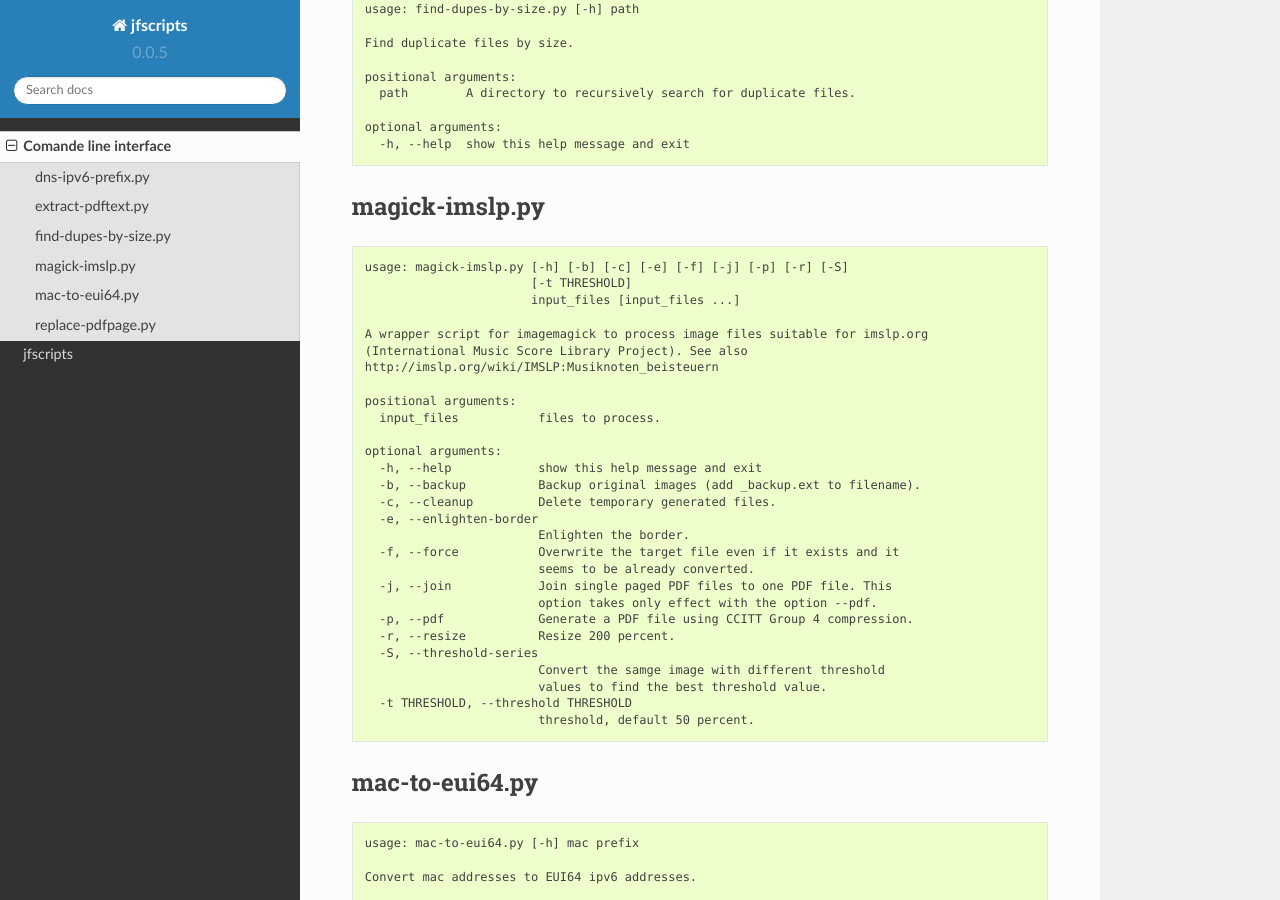
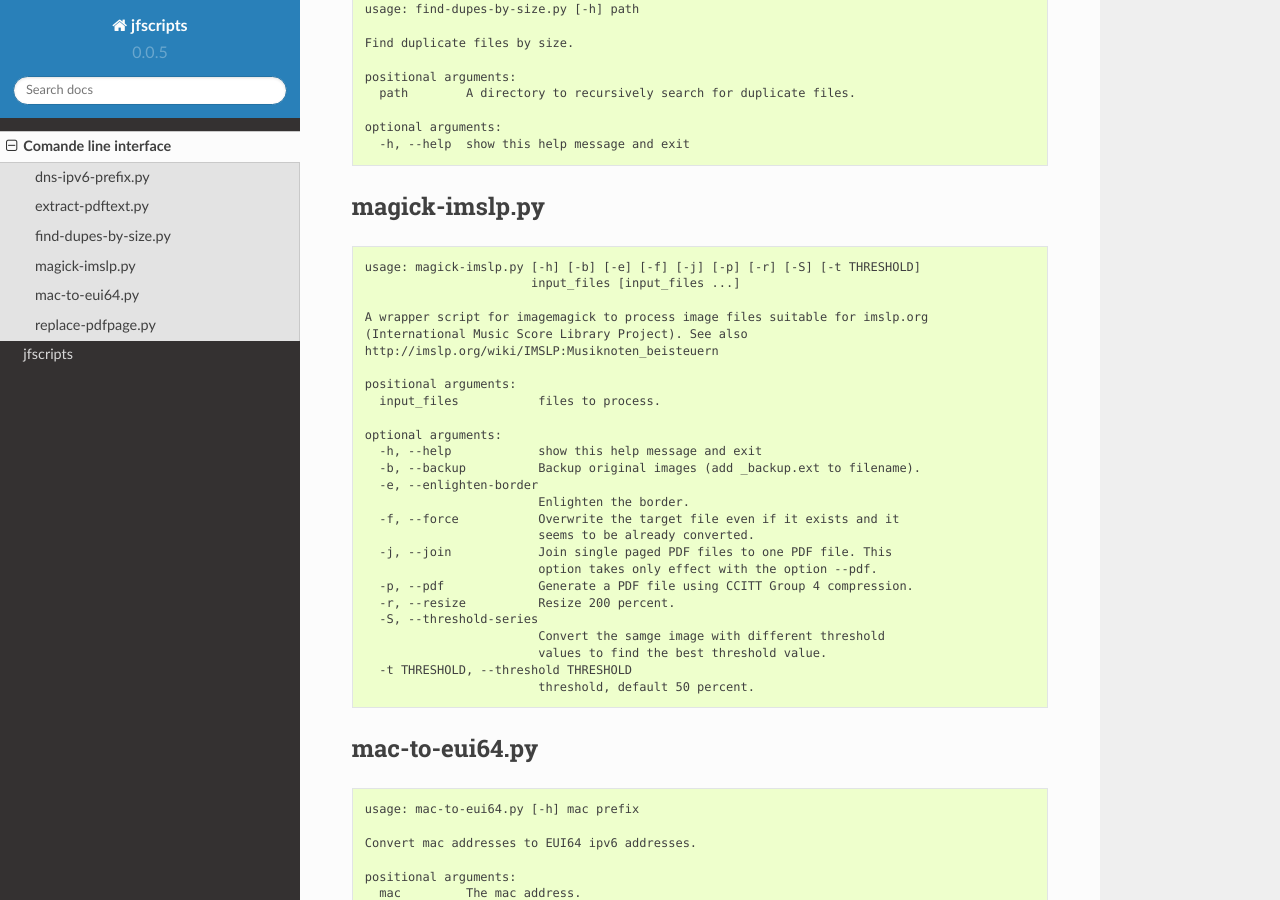
Before and after one commit to Josef-Friedrich/jfscripts, a Sphinx documentation site: the page built from doc/source/cli.rst, in a window 1280 px wide and 900 px high, scrolled down 775 px. Built offline with Sphinx 7.4.7 and the Read the Docs theme 2.0.0, drawn with Linux system fonts in a browser that asks for light colours.

Commit message:
No clean up option any more

```diff
--- a/README.rst
+++ b/README.rst
@@ -60,8 +60,7 @@ magick-imslp.py
 
 .. code-block:: text
 
-    usage: magick-imslp.py [-h] [-b] [-c] [-e] [-f] [-j] [-p] [-r] [-S]
-                           [-t THRESHOLD]
+    usage: magick-imslp.py [-h] [-b] [-e] [-f] [-j] [-p] [-r] [-S] [-t THRESHOLD]
                            input_files [input_files ...]
 
     A wrapper script for imagemagick to process image files suitable for imslp.org
@@ -74,7 +73,6 @@ magick-imslp.py
     optional arguments:
       -h, --help            show this help message and exit
       -b, --backup          Backup original images (add _backup.ext to filename).
-      -c, --cleanup         Delete temporary generated files.
       -e, --enlighten-border
                             Enlighten the border.
       -f, --force           Overwrite the target file even if it exists and it
--- a/doc/source/cli.rst
+++ b/doc/source/cli.rst
@@ -52,8 +52,7 @@ magick-imslp.py
 
 .. code-block:: text
 
-    usage: magick-imslp.py [-h] [-b] [-c] [-e] [-f] [-j] [-p] [-r] [-S]
-                           [-t THRESHOLD]
+    usage: magick-imslp.py [-h] [-b] [-e] [-f] [-j] [-p] [-r] [-S] [-t THRESHOLD]
                            input_files [input_files ...]
 
     A wrapper script for imagemagick to process image files suitable for imslp.org
@@ -66,7 +65,6 @@ magick-imslp.py
     optional arguments:
       -h, --help            show this help message and exit
       -b, --backup          Backup original images (add _backup.ext to filename).
-      -c, --cleanup         Delete temporary generated files.
       -e, --enlighten-border
                             Enlighten the border.
       -f, --force           Overwrite the target file even if it exists and it
```
Also changed, not shown: 2 other files.
